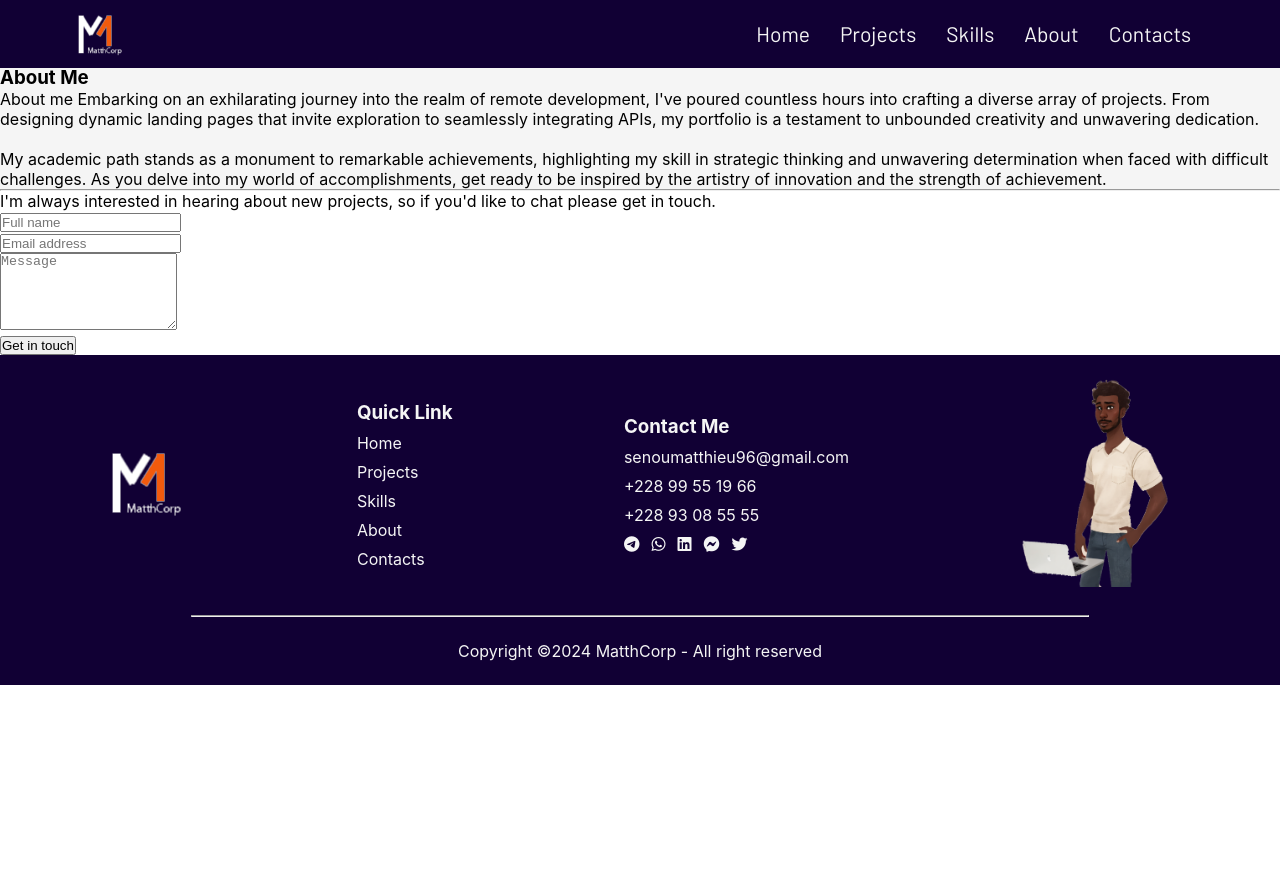
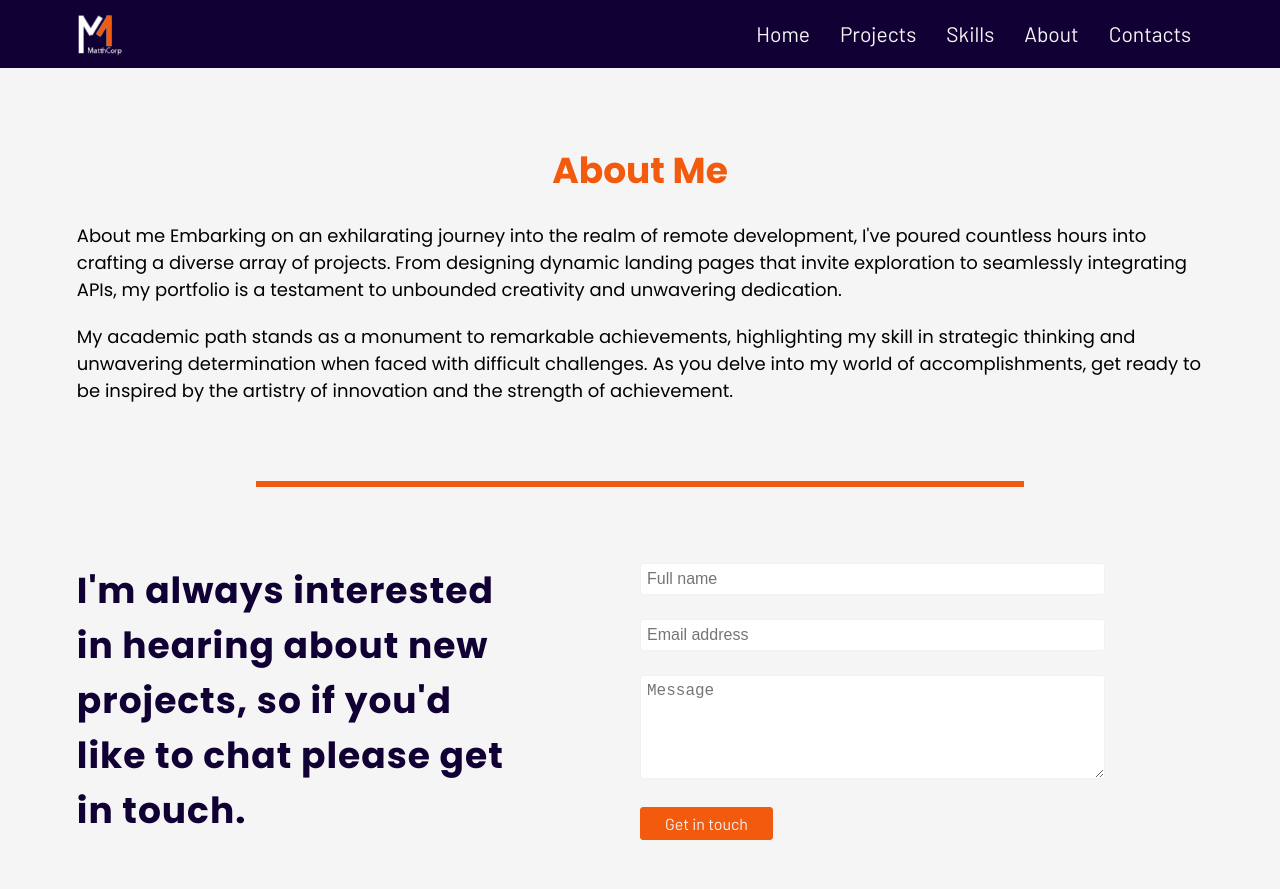
Before and after one commit to Matthieu96Code/portfolio-vite-tailwind, a website built with Vite: page contacts.html in a window 1280 px wide. Shown: the top 889 px of the page. Before the commit the page ends 800 px from the top, so only its background shows below. Built offline with nearby package versions, Linux system fonts and the light colour scheme.

Commit message:
Style about me and contacts

```diff
--- a/css/contacts.css
+++ b/css/contacts.css
@@ -39,4 +39,84 @@ a {
 
 .about-me {
     background-color: var(--background-primary-color);
+    padding: var(--desktop-x-padding);
+    /* box-shadow: 10px 5px 5px 10px red; */
 }
+
+.about-me h3 {
+    text-align: center;
+    font-family: 'Poppins', sans-serif;
+    font-size: 36px;
+    color: var(--ligh-primary-color);
+    padding: 0 0 24px 0;
+}
+
+.about-me p {
+    font-family: 'Poppins', sans-serif;
+    font-size: 18px;
+}
+
+.about-hr {
+    padding: 0 20%;
+    margin: auto;
+    background-color: var(--background-primary-color);
+}
+
+main hr {
+    border: none;
+    height: 6px;
+    background-color: var(--ligh-primary-color);
+}
+
+.contacts-section {
+    background-color: var(--background-primary-color);
+    padding: var(--desktop-x-padding);
+}
+
+.contacts-section .call-to-action {
+    padding: 0 0 48px 0;
+    font-family: 'Poppins', sans-serif;
+    font-size: 36px;
+    color: var(--dark-primary-color);
+    font-weight: 700;
+    letter-spacing: 1px;
+}
+
+.contacts-section .contacts-form  input,
+.contacts-section .contacts-form  textarea {
+    font-size: 16px;
+    width: 80%;
+    padding: 6px;
+    border: 1px solid var(--background-secondary-color);
+    border-radius: 3px;
+    margin-bottom: 24px;
+}
+
+.contacts-section .contacts-form button {
+    font-family: 'Barlow', sans-serif;
+    font-size: 16px;
+    background-color: var(--ligh-primary-color);
+    border: 1px solid var(--ligh-primary-color);
+    border-radius: 3px;
+    color: var(--background-primary-color);
+    padding: 6px 24px;
+}
+
+@media (min-width: 768px) {
+    .contacts-section {
+        display: flex;
+        justify-content: space-between;
+    }
+
+    .contacts-section .call-to-action {
+        width: 40%;
+    }
+
+    .contacts-section .contacts-form {
+    width: 50%;
+    }
+}
+@media (min-width: 1024px) {
+
+
+}
```
